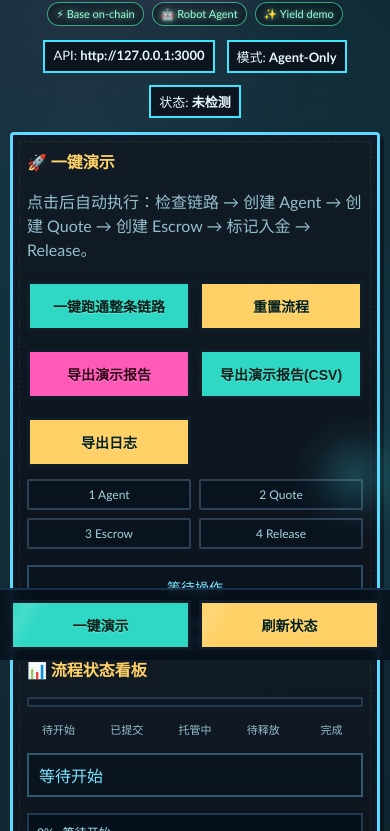
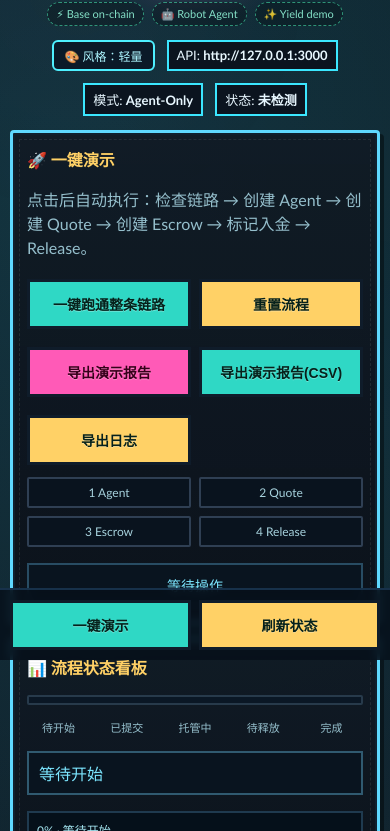
Before and after one commit to dumkeacee149-blip/web4pay, a website: page apps/web/index.html in a window 390 px wide. Shown: the part 184-1015 px from the top of the page. Drawn offline with Linux system fonts and the light colour scheme; no server answers.

Commit message:
feat(ui): add cyber style intensity toggle (subtle/intense)

```diff
--- a/apps/web/app.js
+++ b/apps/web/app.js
@@ -21,6 +21,7 @@ const state = {
   yieldSymbol: 'YIELD',
   yieldRateText: '收益率（演示年化口径）：读取中...',
   yieldTotalMinted: '',
+  styleMode: (localStorage.getItem('web4pay_style_mode') === 'intense' ? 'intense' : 'subtle'),
 };
 
 const stepElements = {
@@ -337,6 +338,18 @@ function renderDemoReportHistory() {
     wrapper.appendChild(btnRow);
     list.appendChild(wrapper);
   });
+}
+
+
+function applyStyleMode() {
+  const mode = state.styleMode === 'intense' ? 'intense' : 'subtle';
+  document.body.classList.remove('pixel-style-subtle', 'pixel-style-intense');
+  document.body.classList.add(`pixel-style-${mode}`);
+  const btn = $('styleModeToggle');
+  if (btn) {
+    btn.textContent = mode === 'intense' ? '🎨 风格：夸张' : '🎨 风格：轻量';
+  }
+  localStorage.setItem('web4pay_style_mode', mode);
 }
 
 function updateUi() {
@@ -839,6 +852,12 @@ bindClick('refreshYield', async () => {
 });
 
 bindClick('connectWallet', connectWalletForAgent);
+bindClick('styleModeToggle', () => {
+  state.styleMode = state.styleMode === 'intense' ? 'subtle' : 'intense';
+  applyStyleMode();
+  setToast(`已切换为 ${state.styleMode === 'intense' ? '夸张' : '轻量'} 风格`, 'success');
+});
+
 bindClick('refreshState', async () => {
   if (!state.escrowId) {
     setToast('先创建 Escrow 再刷新', 'warn');
@@ -1018,6 +1037,7 @@ setInterval(async () => {
   }
 }, 3500);
 
+applyStyleMode();
 applyAgentOnlyView();
 updateUi();
 log('Pixel Console 已启动（Agent-Only）');
--- a/apps/web/index.html
+++ b/apps/web/index.html
@@ -25,6 +25,7 @@
     </header>
 
     <div class="badges">
+      <button id="styleModeToggle" class="mode-toggle" type="button">🎨 风格：轻量</button>
       <span>API: <strong id="apiBaseLabel">http://127.0.0.1:3000</strong></span>
       <span>模式: <strong id="modeBadge">Agent-Only</strong></span>
       <span>状态: <strong id="chainState">未检测</strong></span>
--- a/apps/web/style.css
+++ b/apps/web/style.css
@@ -393,6 +393,12 @@ input {
   50% { transform: scale(1.2); opacity: 1; }
 }
 
+@keyframes neonPulse {
+  0% { opacity: 0.25; transform: scaleX(0.9); }
+  50% { opacity: 1; transform: scaleX(1); }
+  100% { opacity: 0.25; transform: scaleX(0.9); }
+}
+
 @media (max-width: 620px) {
   body { padding: 10px; }
   .hero {
@@ -584,7 +590,7 @@ button.pixel-btn:disabled {
   height: 2px;
   background: linear-gradient(90deg, transparent, var(--neon-cyan), transparent);
   box-shadow: 0 0 16px rgba(78, 240, 255, 0.9), 0 0 28px rgba(255, 255, 255, 0.35);
-  animation: pulse 2.4s infinite;
+  animation: neonPulse 2.4s infinite;
 }
 
 #retroRobot {
@@ -635,3 +641,71 @@ button.pixel-btn:disabled {
   0% { transform: translate(-25px, 8px); opacity: 0.7; }
   100% { transform: translate(-35px, -8px); opacity: 0.35; }
 }
+
+
+/* Visual mode variants */
+body.pixel-style-subtle .pixel-orb {
+  display: none;
+}
+
+body.pixel-style-subtle .console::before {
+  animation-duration: 20s;
+  opacity: 0.35;
+}
+
+body.pixel-style-subtle .scanlines {
+  opacity: 0.12;
+}
+
+body.pixel-style-subtle .hero-badges span {
+  border-style: dashed;
+  opacity: 0.85;
+  text-shadow: none;
+}
+
+body.pixel-style-subtle .status-board,
+body.pixel-style-subtle .card {
+  box-shadow: 4px 4px 0 rgba(0, 0, 0, 0.42), 0 0 0 2px #10202e inset;
+}
+
+body.pixel-style-subtle .neon-line,
+body.pixel-style-subtle #retroRobot {
+  opacity: 0.75;
+}
+
+body.pixel-style-subtle .mobile-actions button::after {
+  animation-duration: 8s;
+}
+
+body.pixel-style-intense .console::before {
+  animation-duration: 7.5s;
+}
+
+body.pixel-style-intense .scanlines {
+  opacity: 0.3;
+}
+
+body.pixel-style-intense .pixel-orb {
+  display: block;
+}
+
+body.pixel-style-intense .hero-badges span {
+  box-shadow: 0 0 12px rgba(152, 255, 190, 0.6);
+}
+
+.mode-toggle {
+  border: 2px solid #4ef0ff;
+  background: #0b1a28;
+  color: #aef6ff;
+  padding: 5px 10px;
+  border-radius: 6px;
+  font-size: 12px;
+  cursor: pointer;
+  font-family: inherit;
+}
+.mode-toggle:hover { filter: brightness(1.05); }
+.mode-toggle:active { transform: translate(1px,1px); }
+
+body:not(.pixel-style-subtle):not(.pixel-style-intense) {
+  --pixel-style-default: 1;
+}
```
